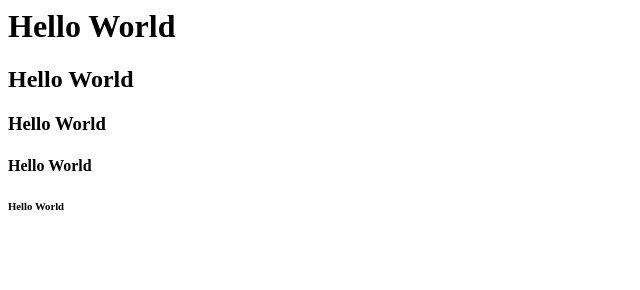
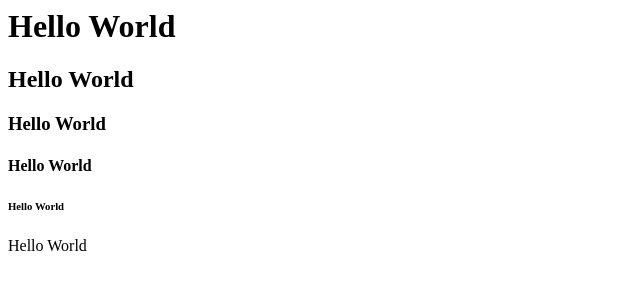
Before and after one commit to joohchan/pppp, a plain HTML site: page index.html in a window 1280 px wide. Shown: the full height of the page, 0-640 px from the left. Drawn offline with Linux system fonts and the light colour scheme.

Commit message:
aaa commit

```diff
--- a/index.html
+++ b/index.html
@@ -11,5 +11,6 @@
         <h4>Hello World</h4>
 
         <h6>Hello World</h6>
+        <h7>Hello World</h7>
     </body>
 </html>
```
